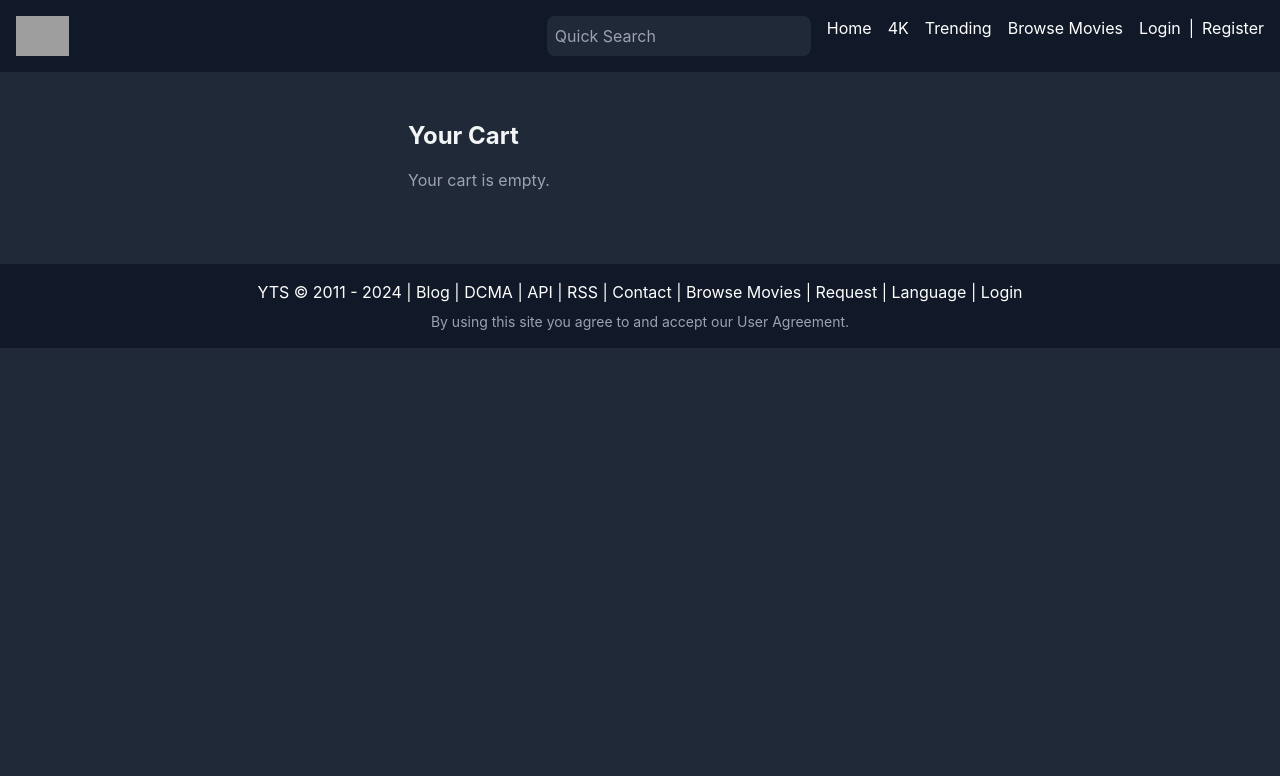
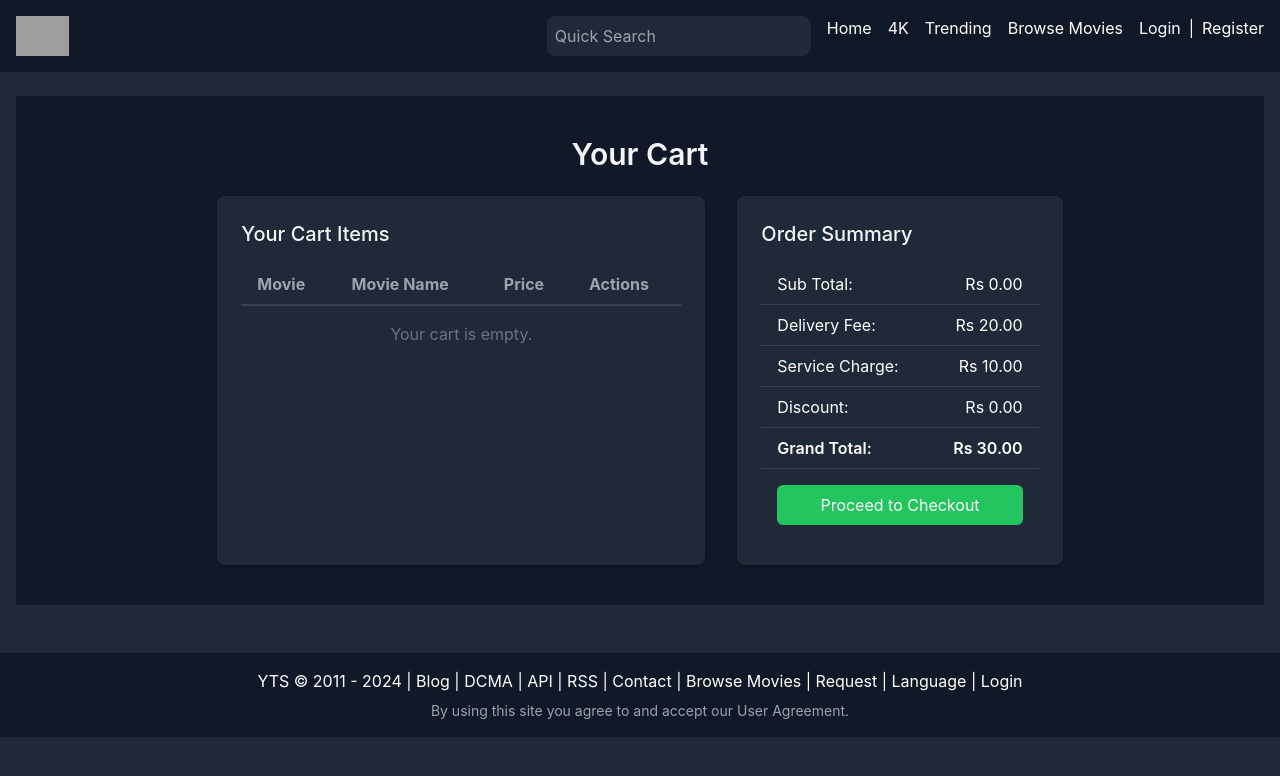
Before and after one commit to SworuMaam/YTS-clone-using-React, a React (Create React App) app: page /checkout in a window 1280 px wide. Shown: the top 776 px of the page. Built offline with nearby package versions, Linux system fonts and the light colour scheme; grey boxes are pictures that could not be loaded.

Commit message:
using react query for fetching data from api

```diff
--- a/src/App.js
+++ b/src/App.js
@@ -1,13 +1,18 @@
 import React from 'react';
 import { BrowserRouter as Router, Route, Routes } from 'react-router-dom';
+import { QueryClient, QueryClientProvider } from '@tanstack/react-query';
 import Home from './components/home';
 import MovieDetails from './components/movieDetails';
 import Checkout from './components/checkout';
 import Header from './components/header';
 import Footer from './components/footer';
 
+// Create a client instance for React Query
+const queryClient = new QueryClient();
+
 function App() {
   return (
+    <QueryClientProvider client={queryClient}>
       <Router>
         <div className="bg-gray-800 min-h-screen text-gray-100">
           <Header />
@@ -21,6 +26,7 @@ function App() {
           <Footer />
         </div>
       </Router>
+    </QueryClientProvider>
   );
 }
 
--- a/src/components/checkout.js
+++ b/src/components/checkout.js
@@ -2,39 +2,126 @@ import React, { useEffect, useState } from 'react';
 
 function Checkout() {
   const [cart, setCart] = useState([]);
+  const [subTotal, setSubTotal] = useState(0);
+  const deliveryFee = 20.00;
+  const serviceCharge = 10.00;
+  const discount = subTotal > 1000 ? 100.00 : 0.00;
+  const grandTotal = subTotal + deliveryFee + serviceCharge - discount;
 
   useEffect(() => {
-    const cartItems = JSON.parse(localStorage.getItem('cart')) || [];
-    setCart(cartItems);
+    loadCart();
   }, []);
 
-  const handleRemove = (index) => {
-    const newCart = cart.filter((_, i) => i !== index);
-    setCart(newCart);
-    localStorage.setItem('cart', JSON.stringify(newCart));
-  };
+  // Load cart data from localStorage
+  function loadCart() {
+    const cartData = JSON.parse(localStorage.getItem('cart')) || [];
+    setCart(cartData);
+
+    // Calculate subtotal
+    const subtotal = cartData.reduce((acc, item) => acc + parseFloat(item.price), 0);
+    setSubTotal(subtotal);
+  }
+
+  // Remove item from the cart
+  function removeItem(index) {
+    const updatedCart = [...cart];
+    updatedCart.splice(index, 1);
+    setCart(updatedCart);
+    localStorage.setItem('cart', JSON.stringify(updatedCart));
+    loadCart();
+  }
 
   return (
-    <div className="container mx-auto p-6 max-w-lg">
-      <h2 className="text-2xl font-bold text-gray-100 mb-4">Your Cart</h2>
+    <div className="checkout bg-gray-900 text-white py-10">
+      <main className="flex justify-center">
+        <section id="checkout" className="w-full max-w-5xl px-6">
+          <h2 className="text-3xl font-semibold text-gray-100 mb-6 text-center">Your Cart</h2>
+          <div className="flex flex-col md:flex-row gap-8 justify-center">
+            {/* Cart Items Section */}
+            <div className="w-full md:w-1/2 bg-gray-800 p-6 rounded-lg shadow-md">
+              <h3 className="text-xl font-medium text-gray-100 mb-4">Your Cart Items</h3>
+              <div className="overflow-x-auto">
+                <table className="min-w-full table-auto">
+                  <thead>
+                    <tr className="border-b-2 border-gray-700">
+                      <th className="px-4 py-2 text-left text-gray-400">Movie</th>
+                      <th className="px-4 py-2 text-left text-gray-400">Movie Name</th>
+                      <th className="px-4 py-2 text-left text-gray-400">Price</th>
+                      <th className="px-4 py-2 text-left text-gray-400">Actions</th>
+                    </tr>
+                  </thead>
+                  <tbody>
                     {cart.length === 0 ? (
-        <p className="text-gray-400">Your cart is empty.</p>
+                      <tr>
+                        <td colSpan="4" className="text-center text-gray-500 py-4">Your cart is empty.</td>
+                      </tr>
                     ) : (
-        <ul className="space-y-4">
-          {cart.map((item, index) => (
-            <li key={item.id} className="flex items-center bg-gray-800 p-4 rounded-lg">
-              <img src={item.poster} alt={item.title} className="w-12 h-12 rounded-lg mr-4" />
-              <span className="flex-1 text-gray-100">{item.title}</span>
+                      cart.map((item, index) => (
+                        <tr key={index} className="border-b border-gray-700">
+                          <td className="px-4 py-2">
+                            <img src={item.poster} alt={item.title} className="w-12 rounded-md" />
+                          </td>
+                          <td className="px-4 py-2 text-gray-300">{item.title}</td>
+                          <td className="px-4 py-2 text-gray-300">Rs {item.price}</td>
+                          <td className="px-4 py-2">
                             <button
-                onClick={() => handleRemove(index)}
-                className="text-red-500 hover:text-red-600"
+                              className="bg-red-500 text-white px-4 py-2 rounded-md hover:bg-red-600"
+                              onClick={() => removeItem(index)}
                             >
                               Remove
                             </button>
-            </li>
-          ))}
-        </ul>
+                          </td>
+                        </tr>
+                      ))
                     )}
+                  </tbody>
+                </table>
+              </div>
+            </div>
+
+            {/* Order Summary Section */}
+            <div className="w-full md:w-1/3 bg-gray-800 p-6 rounded-lg shadow-md">
+              <h3 className="text-xl font-medium text-gray-100 mb-4">Order Summary</h3>
+              <div className="space-y-4">
+                <table className="min-w-full table-auto">
+                  <tbody>
+                    <tr className="border-b border-gray-700">
+                      <td className="px-4 py-2 text-left">Sub Total:</td>
+                      <td className="px-4 py-2 text-right">Rs {subTotal.toFixed(2)}</td>
+                    </tr>
+                    <tr className="border-b border-gray-700">
+                      <td className="px-4 py-2 text-left">Delivery Fee:</td>
+                      <td className="px-4 py-2 text-right">Rs {deliveryFee.toFixed(2)}</td>
+                    </tr>
+                    <tr className="border-b border-gray-700">
+                      <td className="px-4 py-2 text-left">Service Charge:</td>
+                      <td className="px-4 py-2 text-right">Rs {serviceCharge.toFixed(2)}</td>
+                    </tr>
+                    <tr className="border-b border-gray-700">
+                      <td className="px-4 py-2 text-left">Discount:</td>
+                      <td className="px-4 py-2 text-right">Rs {discount.toFixed(2)}</td>
+                    </tr>
+                    <tr className="border-b border-gray-700 font-semibold">
+                      <td className="px-4 py-2 text-left">Grand Total:</td>
+                      <td className="px-4 py-2 text-right">Rs {grandTotal.toFixed(2)}</td>
+                    </tr>
+                    <tr>
+                      <td colSpan="2" className="px-4 py-4">
+                        <button
+                          className="w-full bg-green-500 text-white py-2 rounded-md hover:bg-green-600"
+                          onClick={() => alert("Proceeding to checkout...")}
+                        >
+                          Proceed to Checkout
+                        </button>
+                      </td>
+                    </tr>
+                  </tbody>
+                </table>
+              </div>
+            </div>
+          </div>
+        </section>
+      </main>
     </div>
   );
 }
--- a/src/components/home.js
+++ b/src/components/home.js
@@ -1,4 +1,5 @@
-import React, { useEffect, useState } from 'react';
+import React from 'react';
+import { useQuery } from '@tanstack/react-query';
 import { fetchMovies } from '../api';
 import { Link } from 'react-router-dom';
 import telegramIcon from './media/telegram.svg';
@@ -7,18 +8,20 @@ import twitterIcon from './media/twitter.svg';
 const BASE_URL = 'https://yts.mx/api/v2/';
 
 function Home() {
-  const [popularMovies, setPopularMovies] = useState([]);
-  const [latestMovies, setLatestMovies] = useState([]);
-  const [upcomingMovies, setUpcomingMovies] = useState([]);
+  const { data: popularMovies = [] } = useQuery({
+    queryKey: ['popularMovies'],
+    queryFn: () => fetchMovies(`${BASE_URL}list_movies.json?sort_by=downloads&order_by=desc`),
+  });
 
-  useEffect(() => {
-    async function loadMovies() {
-      setPopularMovies(await fetchMovies(`${BASE_URL}list_movies.json?sort_by=downloads&order_by=desc`));
-      setLatestMovies(await fetchMovies(`${BASE_URL}list_movies.json?sort_by=year&order_by=desc`));
-      setUpcomingMovies(await fetchMovies(`${BASE_URL}list_movies.json?sort_by=year&order_by=asc`));
-    }
-    loadMovies();
-  }, []);
+  const { data: latestMovies = [] } = useQuery({
+    queryKey: ['latestMovies'],
+    queryFn: () => fetchMovies(`${BASE_URL}list_movies.json?sort_by=year&order_by=desc`),
+  });
+
+  const { data: upcomingMovies = [] } = useQuery({
+    queryKey: ['upcomingMovies'],
+    queryFn: () => fetchMovies(`${BASE_URL}list_movies.json?sort_by=year&order_by=asc`),
+  });
 
   return (
     <div className="space-y-8">
@@ -36,12 +39,13 @@ function Home() {
           </a>
           <br /><br />
           <div className="flex items-center justify-center space-x-2">
-      <img src={telegramIcon} width="16" height="16" alt="Telegram" />
-      <a href="#telegram" className="text-blue-400 hover:underline"> YTSMX_UPDATES </a>
-      <span className="text-white">|</span>
-      <img src={twitterIcon} width="16" height="16" alt="Twitter" />
-      <a href="#twitter" className="text-blue-400 hover:underline"> Follow @YTSYIFY for upcoming featured movies!</a>
-    </div> </p>
+            <img src={telegramIcon} width="16" height="16" alt="Telegram" />
+            <a href="#telegram" className="text-blue-400 hover:underline"> YTSMX_UPDATES </a>
+            <span className="text-white">|</span>
+            <img src={twitterIcon} width="16" height="16" alt="Twitter" />
+            <a href="#twitter" className="text-blue-400 hover:underline"> Follow @YTSYIFY for upcoming featured movies!</a>
+          </div>
+        </p>
       </div>
 
       <h2 className="text-2xl font-bold text-gray-100 mb-2">Popular Movies</h2>
@@ -64,7 +68,6 @@ const MovieList = ({ movies }) => (
           <img src={movie.medium_cover_image} alt={movie.title} className="w-full h-full object-cover rounded-md transition-all group-hover:opacity-70" />
         </Link>
 
-        {/* Hover hune part from here*/}
         <div className="absolute inset-0 bg-black bg-opacity-50 p-4 opacity-0 group-hover:opacity-100 transition-opacity flex justify-center items-center">
           <div className="text-center">
             <p className="text-white text-sm">Rating: {movie.rating}</p>
@@ -76,8 +79,6 @@ const MovieList = ({ movies }) => (
             </Link>
           </div>
         </div>
-        {/* Hover To here*/}
-
 
         <div className="p-4">
           <h3 className="text-lg font-semibold text-white">{movie.title}</h3>
```
Also changed, not shown: src/components/movieDetails.js (+82 -20 lines). Lines whose indentation alone changed are shown as unchanged.
